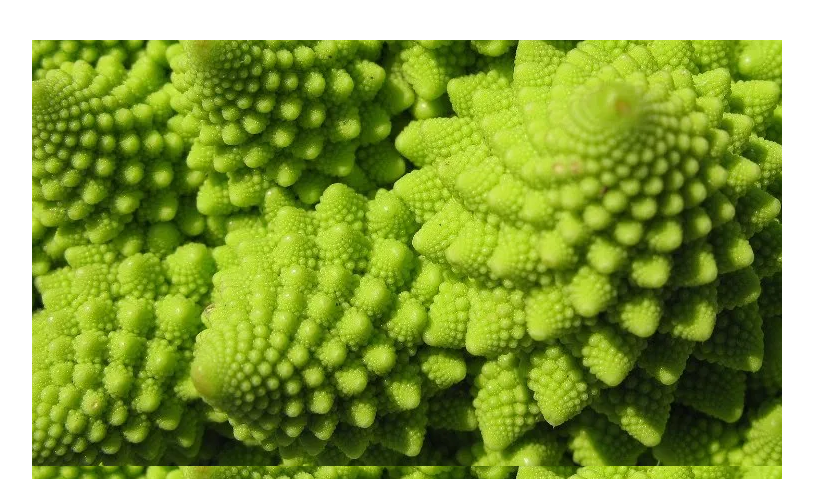
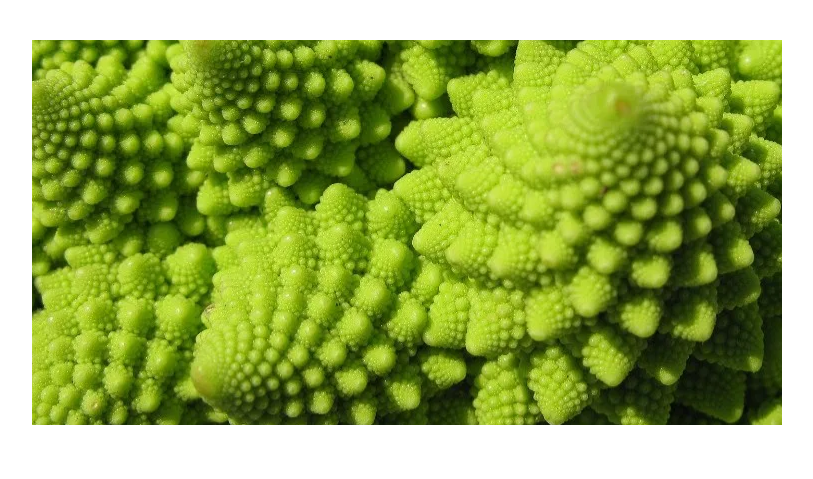
Before and after one commit to hvanness/cocanberra, a plain HTML site: page index.html in a window 1280 px wide. Shown: the top 479 px of the page, without its empty margins (233-1046 px from the left). Drawn offline with Linux system fonts and the light colour scheme.

Commit message:
updated image offset for new image dimension

```diff
--- a/style.css
+++ b/style.css
@@ -65,7 +65,7 @@ a {
   display: block;
   width: 100%;
   margin: 40px 0;
-  padding-top: 100%;
+  padding-top: 51.3%;
   width: 100%;
   background-image: url("/images/CC-broccoli.png");
   background-position: center 0px;
```
